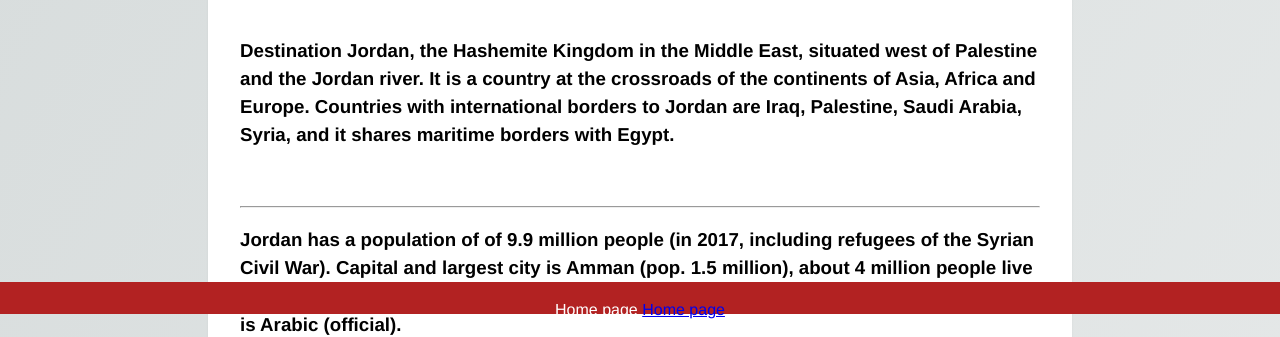
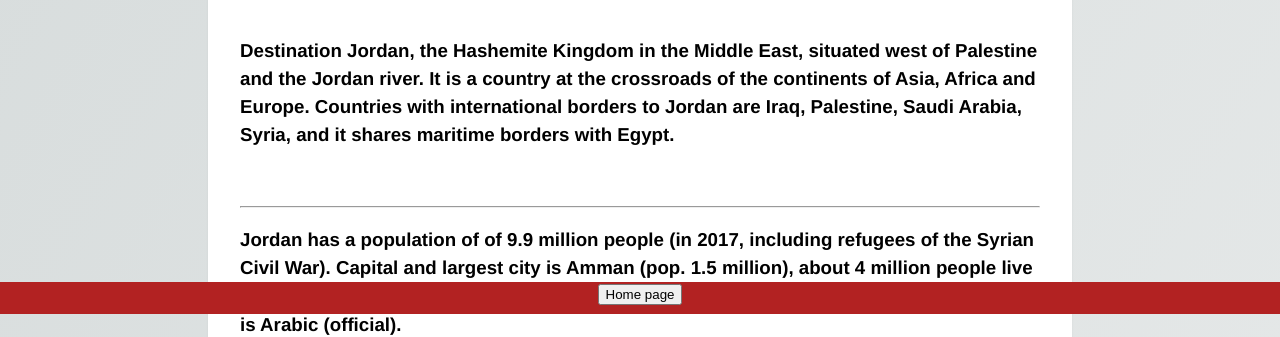
Before and after one commit to aiqbal-hhs/html-css-tasks-1-Mustafa, a plain HTML site: page Jordan.html in a window 1280 px wide. Shown: the part 486-823 px from the top of the page. Drawn offline with Linux system fonts and the light colour scheme.

Commit message:
Update Jordan.html

```diff
--- a/Jordan.html
+++ b/Jordan.html
@@ -28,8 +28,8 @@ Jordan has a population of of 9.9 million people (in 2017, including refugees of
 	</h3>
 	</p>
     <img width="600" src="Jordan.png">
-	  <div class="footer">
-<p>Home page <a  href="index.html">Home page</a>
+	    <div class="footer"> <a href=
+	   "index.html"><button class="button1">Home page</button></a>
 </div>
 </body>
 </html>
```
